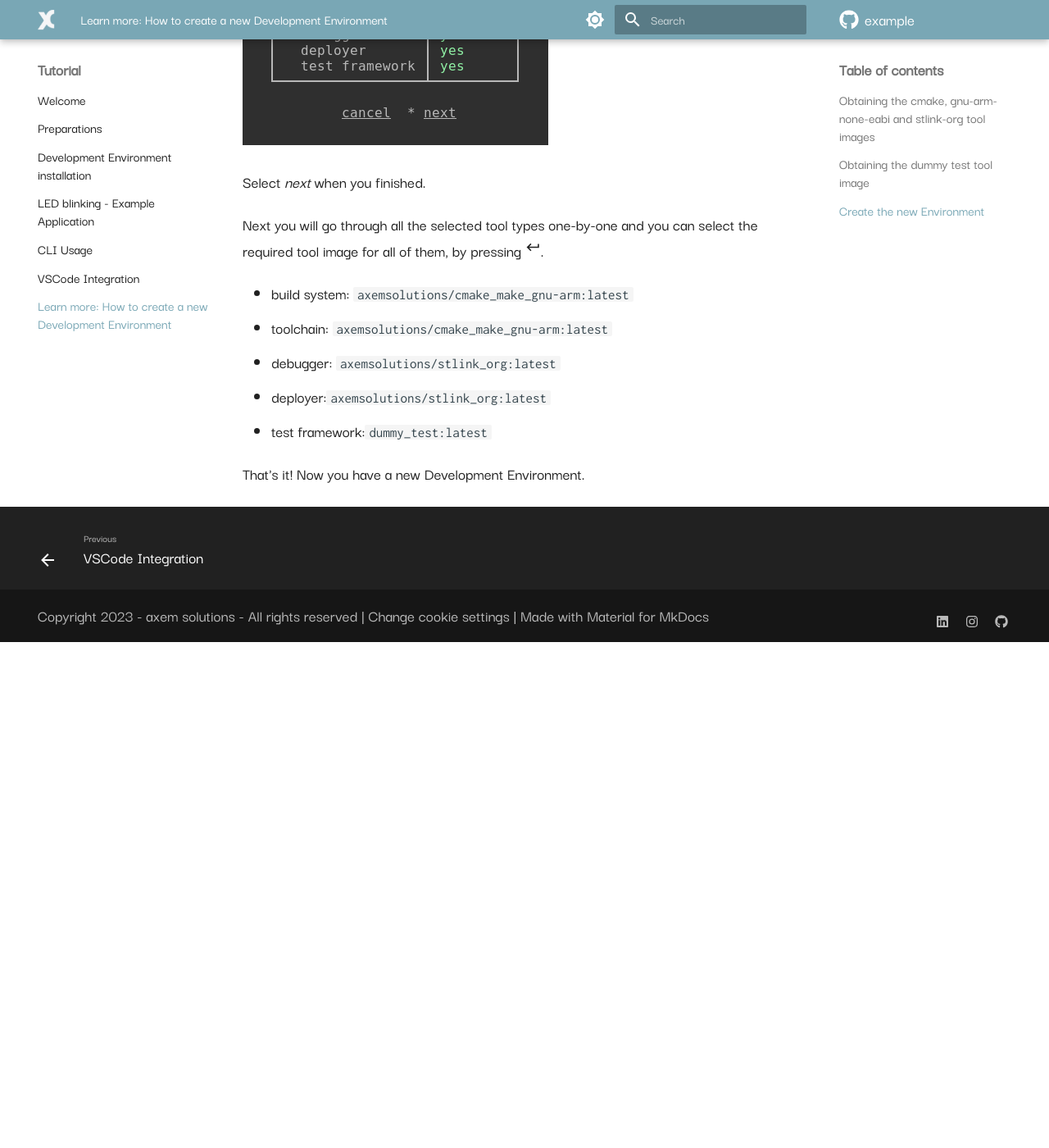
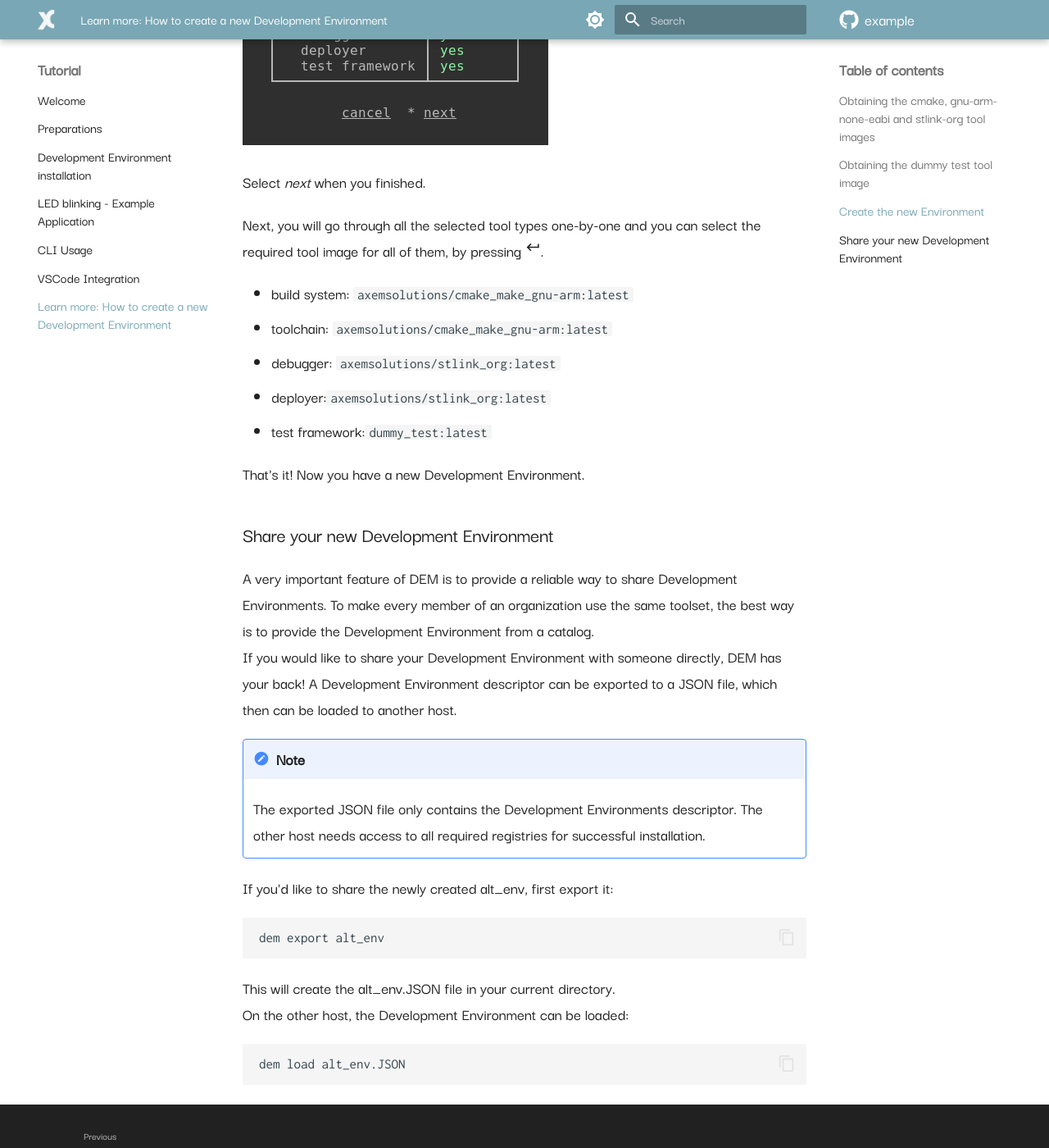
Before and after one commit to axem-solutions/example, an MkDocs documentation site: the page built from docs/create_new_dev_env.md, in a window 1280 px wide and 1400 px high, scrolled down 2401 px. Shown: the whole window at 82% size. Built offline with MkDocs 1.6.1 and Material for MkDocs 9.7.7, drawn with Linux system fonts in a browser that asks for light colours; emoji names are drawn with the system emoji font; comment, search, counter and statistics services are not loaded; before the commit the page ends 3184 px from its top, so only the background shows below that; some of the changed text lies outside the part shown.

Commit message:
Direct Dev Env sharing.

````diff
--- a/docs/create_new_dev_env.md
+++ b/docs/create_new_dev_env.md
@@ -6,7 +6,7 @@ present:
 - locally: `dem list --local --tool`
 - in registry: `dem list --all --tool`
 
-As an example let's create an other, alternative Environment for our target with the following
+As an example let's create another, alternative Environment for our target with the following
 elements:
 
 - Build system: [cmake](https://cmake.org/documentation/)
@@ -39,7 +39,7 @@ Create a shell script that will run inside the container.
 echo "test environment"
 ```
 
-Set the dummy_test.sh file to be executable.
+Set the dummy_test.sh, file to be executable.
 
     chmod +x dummy_test.sh
 
@@ -72,7 +72,7 @@ You will see the available tool types. Select all of them with :material-keyboar
 
 Select *next* when you finished.
 
-Next you will go through all the selected tool types one-by-one and you can select the required tool
+Next, you will go through all the selected tool types one-by-one and you can select the required tool
 image for all of them, by pressing :material-keyboard-return:.
 
 - build system: `axemsolutions/cmake_make_gnu-arm:latest`
@@ -82,3 +82,26 @@ image for all of them, by pressing :material-keyboard-return:.
 - test framework:`dummy_test:latest`
 
 That's it! Now you have a new Development Environment.
+
+## Share your new Development Environment
+
+A very important feature of DEM is to provide a reliable way to share Development Environments. To
+make every member of an organization use the same toolset, the best way is to provide the
+Development Environment from a catalog.
+If you would like to share your Development Environment with someone directly, DEM has your back!
+A Development Environment descriptor can be exported to a JSON file, which then can be loaded to
+another host.
+
+!!! note
+
+    The exported JSON file only contains the Development Environments descriptor. The other host
+    needs access to all required registries for successful installation.
+
+If you'd like to share the newly created alt_env, first export it:
+
+    dem export alt_env
+
+This will create the alt_env.JSON file in your current directory.
+On the other host, the Development Environment can be loaded:
+
+    dem load alt_env.JSON
````
Also changed, not shown: docs/dev_env.md (+5 -5 lines).
